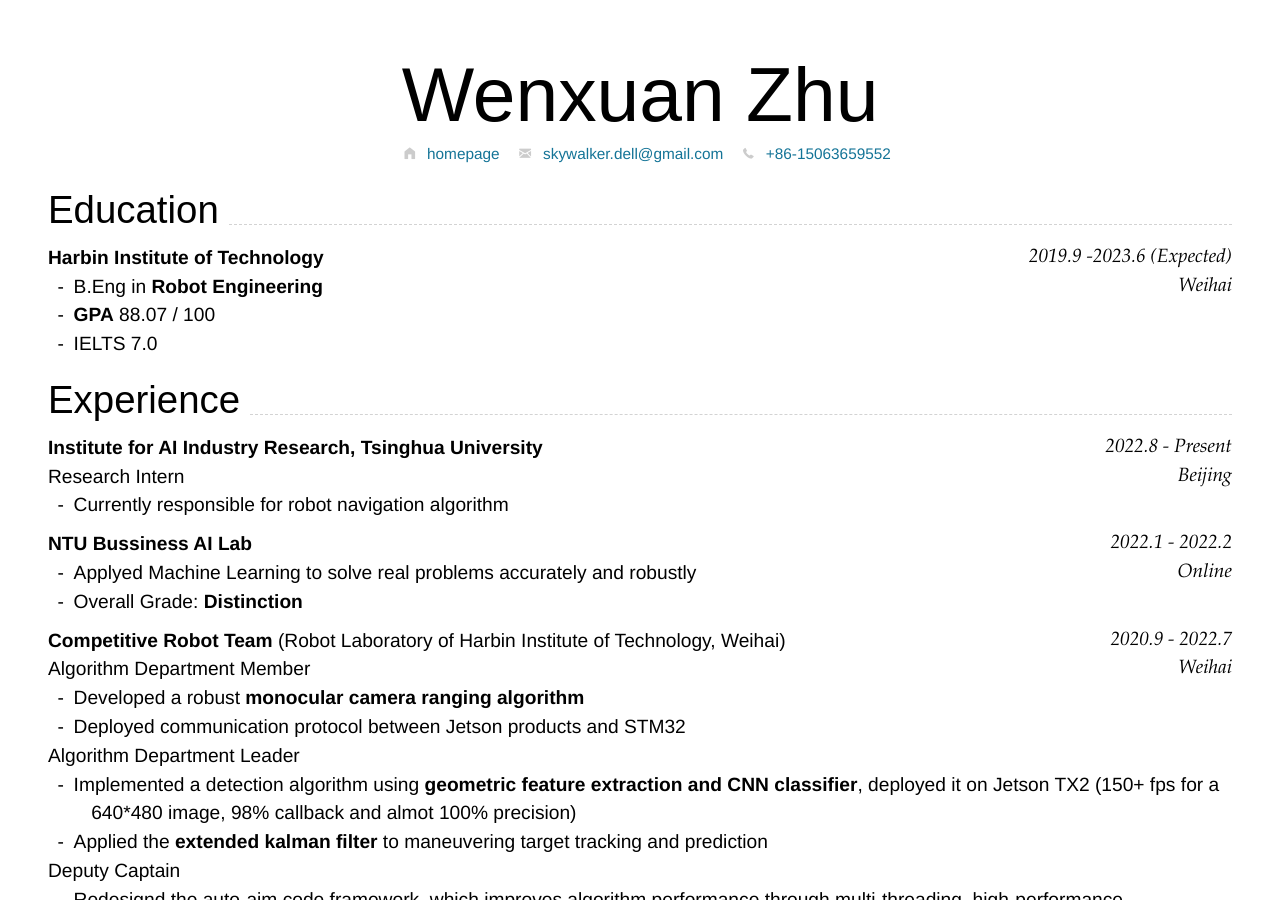
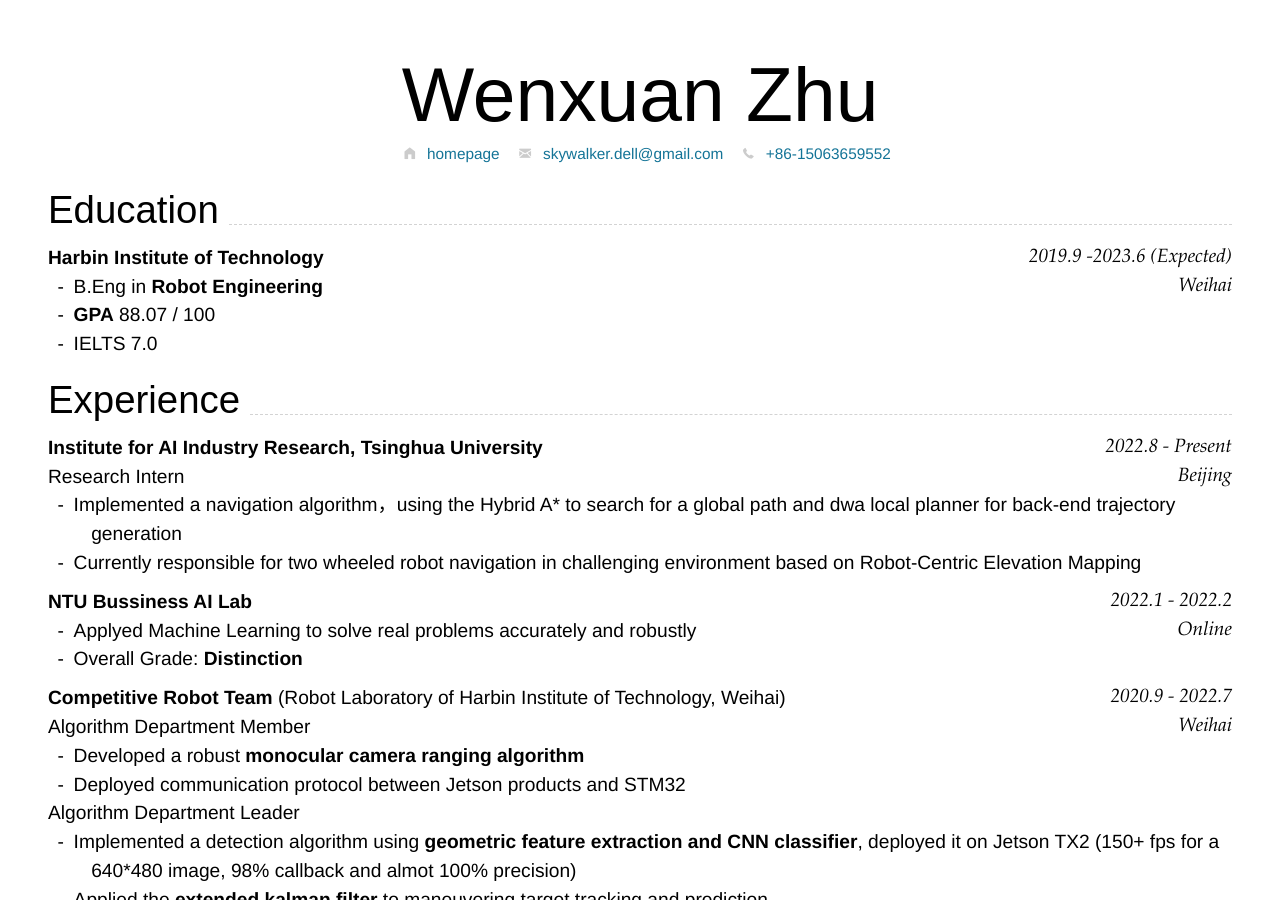
Before and after one commit to skywalker-dell/CV, a Jekyll site: the page built from index.md, in a window 1280 px wide and 900 px high. Built offline with Jekyll 4.4.1, drawn with Linux system fonts in a browser that asks for light colours; nearby versions of some CDN libraries.

Commit message:
add content

````diff
--- a/index.md
+++ b/index.md
@@ -48,7 +48,8 @@ Beijing
 ```
 
 Research Intern<br>
-- Currently responsible for robot navigation algorithm
+- Implemented a navigation algorithm，using the Hybrid A* to search for a global path and dwa local planner for back-end trajectory generation
+- Currently responsible for two wheeled robot navigation in challenging environment based on Robot-Centric Elevation Mapping
 
 
 ### **NTU Bussiness AI Lab** `2022.1 - 2022.2`
````
